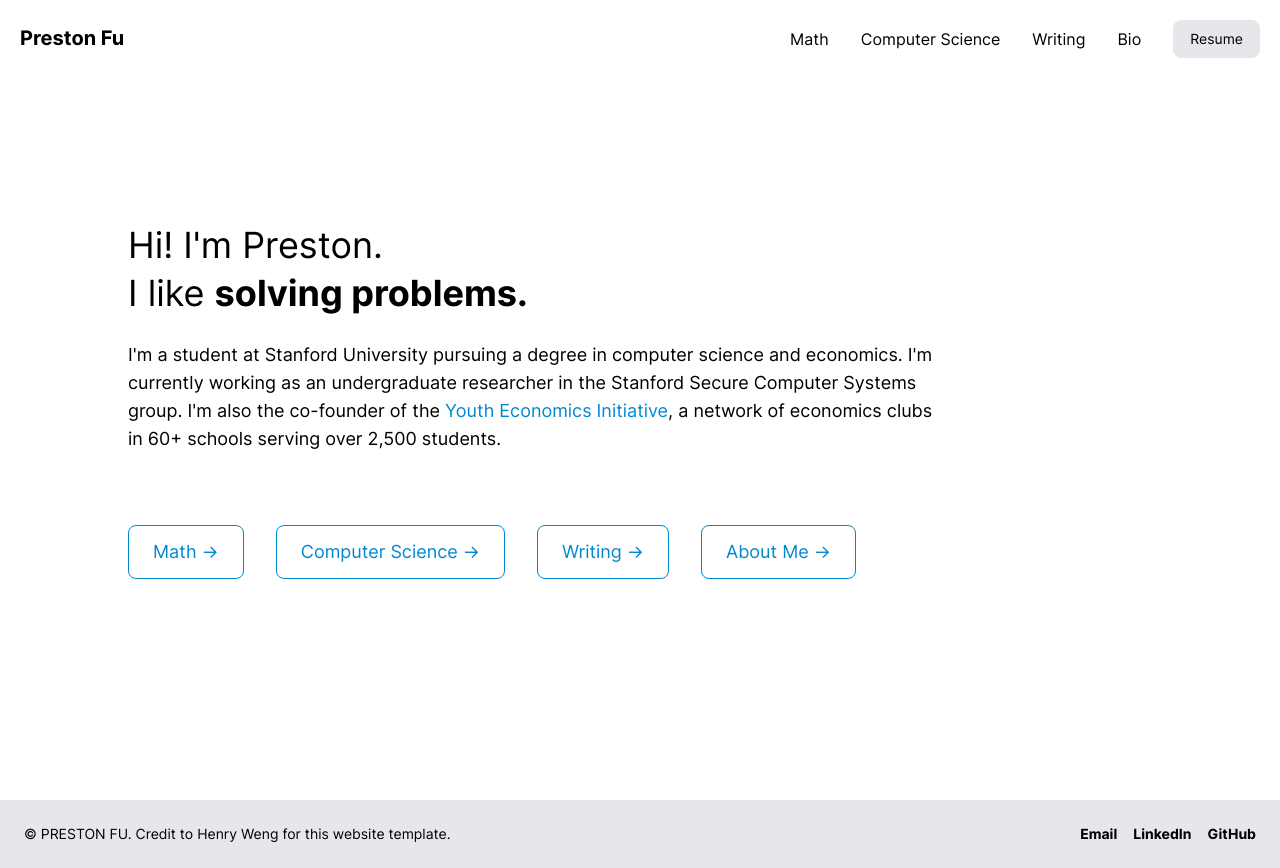
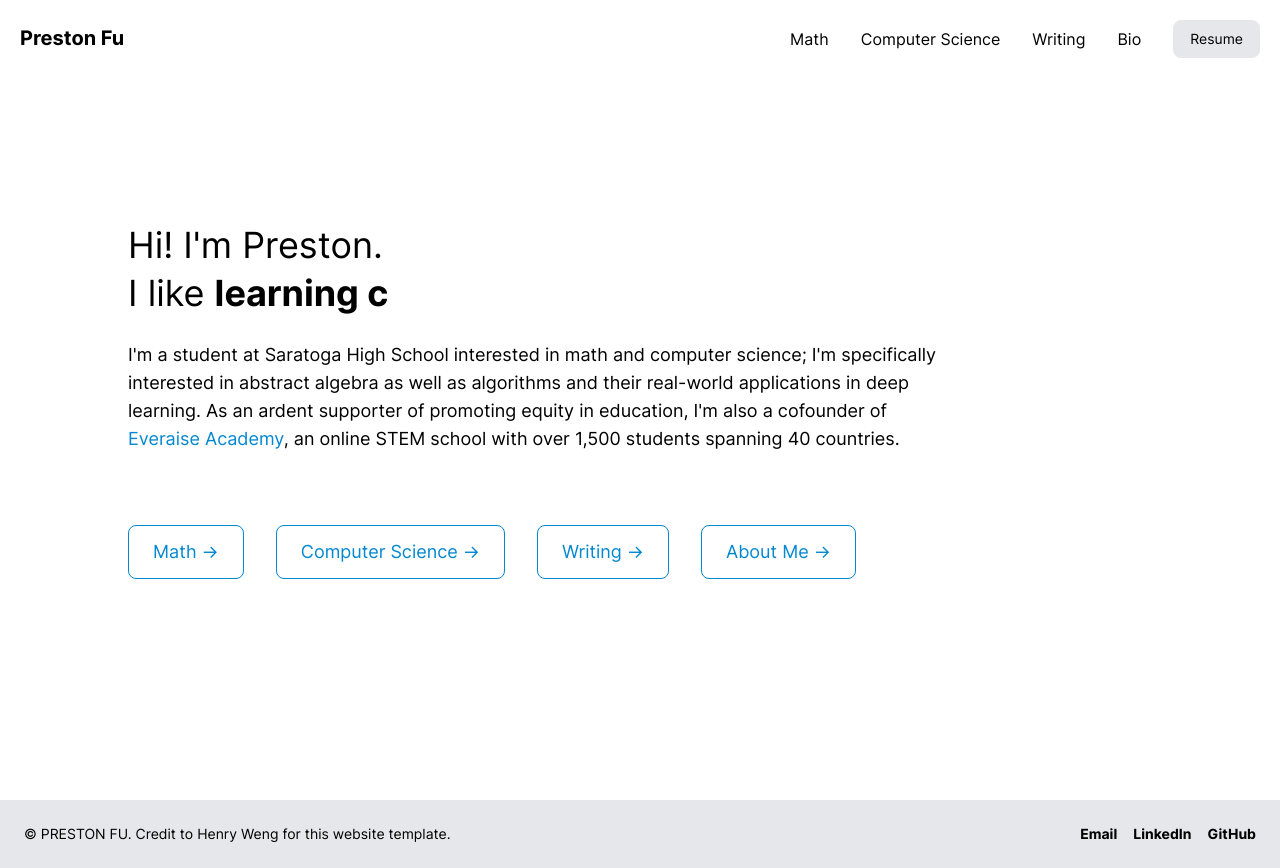
Before and after one commit to prestonfu/personal-site, a React (Create React App) app: page / in a window 1280 px wide. Built offline with nearby package versions, Linux system fonts and the light colour scheme.

Commit message:
Corrected hero/home

```diff
--- a/src/sections/education.js
+++ b/src/sections/education.js
@@ -18,6 +18,7 @@ const Education = () => {
               <img className="rounded-lg h-2/3 w-2/3 md:w-auto md:h-auto" src="../images/saratoga.jpg" alt="Saratoga High" />
             </div>
             <div className="mt-6 md:mt-0 md:pl-10 ">
+              <div id="shs" />
               <div className = "flex justify-center md:block">
                 <h3>
                   <a href="https://www.saratogahigh.org/" className="link" target="_blank" rel="noreferrer">Saratoga High School</a>
--- a/src/sections/experience.js
+++ b/src/sections/experience.js
@@ -20,7 +20,7 @@ const Experience = () => {
               <li>Significantly reduced dimensionality of robotic rodent model’s action space through principal component analysis on virtual actuators</li>
               <li>Enables faster prototyping of novel reinforcement learning algorithms and efficient testing of neuroscience hypotheses for autonomous navigation in unstructured domains; motivates real-world biological experiments</li>
             </ul>
-            <div id="yei" className="h-8"></div>
+            <div id="everaise" className="h-8"></div>
             <h3>Co-founder &amp; Program Coordinator @ <a href="https://everase.org/" className="link" target="_blank" rel="noreferrer">Everaise Academy</a></h3>
             <p className="date">2020 - Present</p>
             <ul className="list-square pl-8 pt-3">
--- a/src/sections/hero.js
+++ b/src/sections/hero.js
@@ -23,12 +23,11 @@ const Hero = () => {
                     <Typewriter
                         options={{
                           strings: [
-                            '<b>making cool stuff.</b>',
-                            '<b>solving problems.</b>',
-                            '<b>learning new things.</b>',
-                            '<b>meeting people.</b>',
-                            '<b>developing apps.</b>',
-                            '<b>eating good food.</b>',
+                            '<b>solving real-world problems.</b>',
+                            '<b>learning cool things.</b>',
+                            '<b>meeting new people.</b>',
+                            '<b>traveling the world.</b>',
+                            '<b>folding modular origami.</b>',
                           ],
                           autoStart: true,
                           loop: true,
@@ -43,14 +42,13 @@ const Hero = () => {
                 </div>
                 <div className="flex mt-6 mx-6 sm:mx-0">
                   <p>
-                    I'm a student at Stanford University pursuing
-                    a degree in computer science and economics. I'm currently
-                    working as an undergraduate researcher in the Stanford Secure
-                    Computer Systems group. I'm also the co-founder
-                    of the <a className="link" href="#yei">
-                      Youth Economics Initiative
+                    I'm a student at Saratoga High School interested in math and
+                    computer science; I'm specifically interested in abstract algebra as well as
+                    algorithms and their real-world applications in deep learning. As an ardent supporter
+                    of promoting equity in education, I'm also a cofounder of <a className="link" href="/bio#everaise">
+                      Everaise Academy
                       </a>,
-                    a network of economics clubs in 60+ schools serving over 2,500 students.
+                    an online STEM school with over 1,500 students spanning 40 countries.
                   </p>
                 </div>
                 <div className="h-12" />
```
